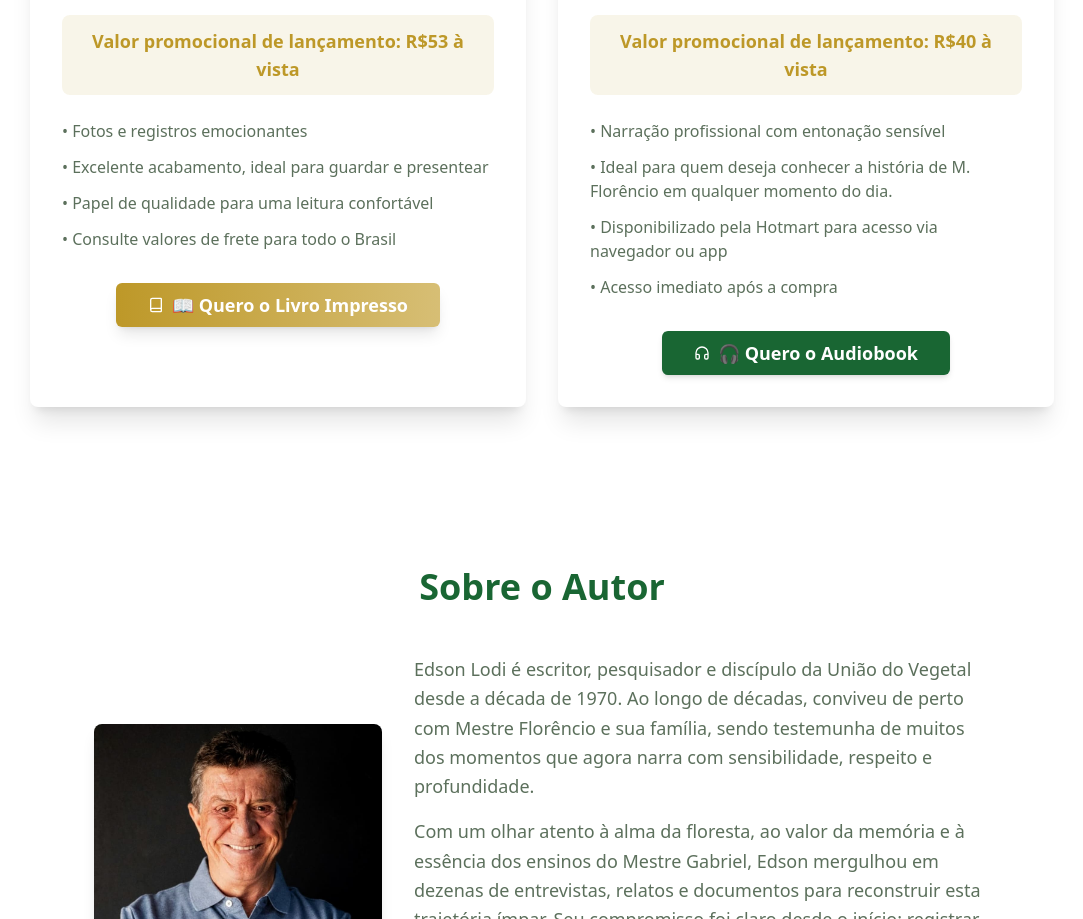
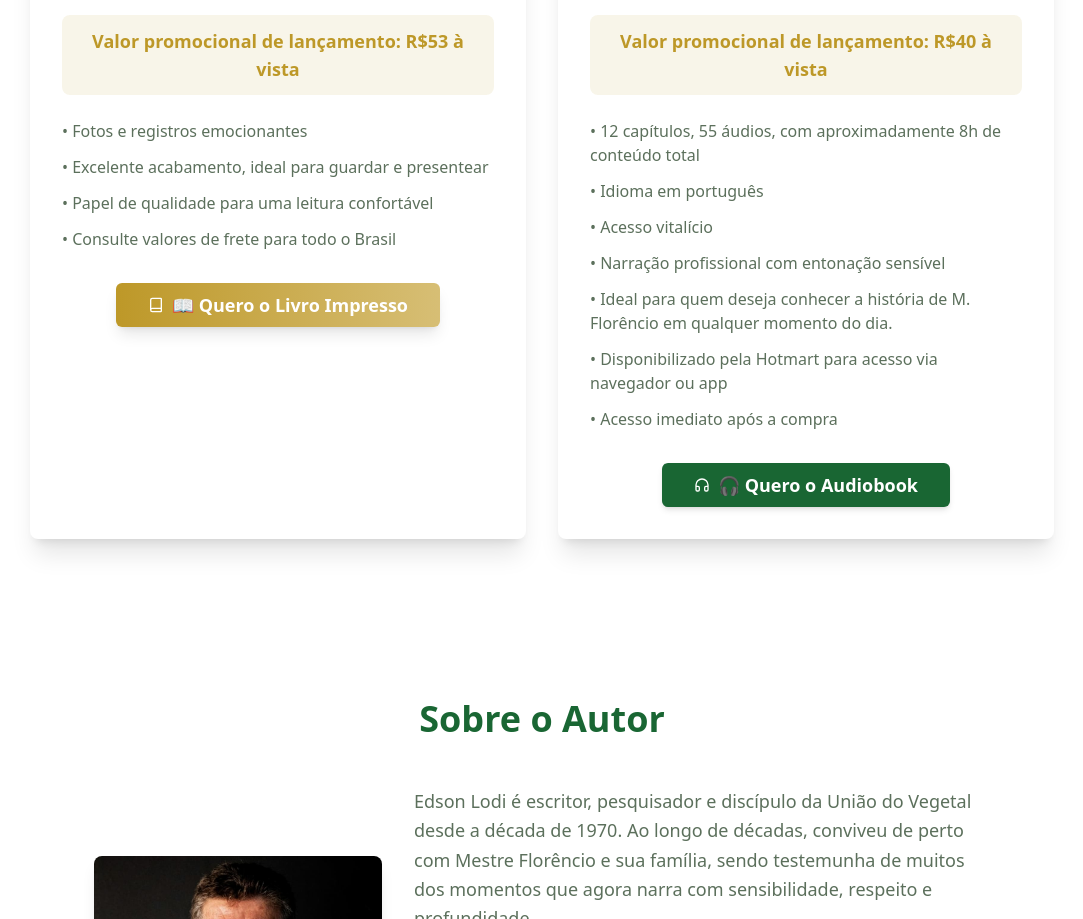
Before and after one commit to mauricilis/canto-sabia-udv, a React (Vite) app: page / in a window 1280 px wide. Shown: the part 3821-4740 px from the top of the page, without its empty margins (98-1181 px from the left). Built offline with nearby package versions, Linux system fonts and the light colour scheme.

Commit message:
Add audiobook details
Added chapter count, audio count, total content duration, language, and lifetime access to the audiobook description.

```diff
--- a/src/pages/Index.tsx
+++ b/src/pages/Index.tsx
@@ -195,6 +195,9 @@ const Index = () => {
                   Valor promocional de lançamento: R$40 à vista
                 </div>
                 <ul className="space-y-3 text-muted-foreground mb-8 text-left">
+                  <li>• 12 capítulos, 55 áudios, com aproximadamente 8h de conteúdo total</li>
+                  <li>• Idioma em português</li>
+                  <li>• Acesso vitalício</li>
                   <li>• Narração profissional com entonação sensível</li>
                   <li>• Ideal para quem deseja conhecer a história de M. Florêncio em qualquer momento do dia.</li>
                   <li>• Disponibilizado pela Hotmart para acesso via navegador ou app</li>
```
